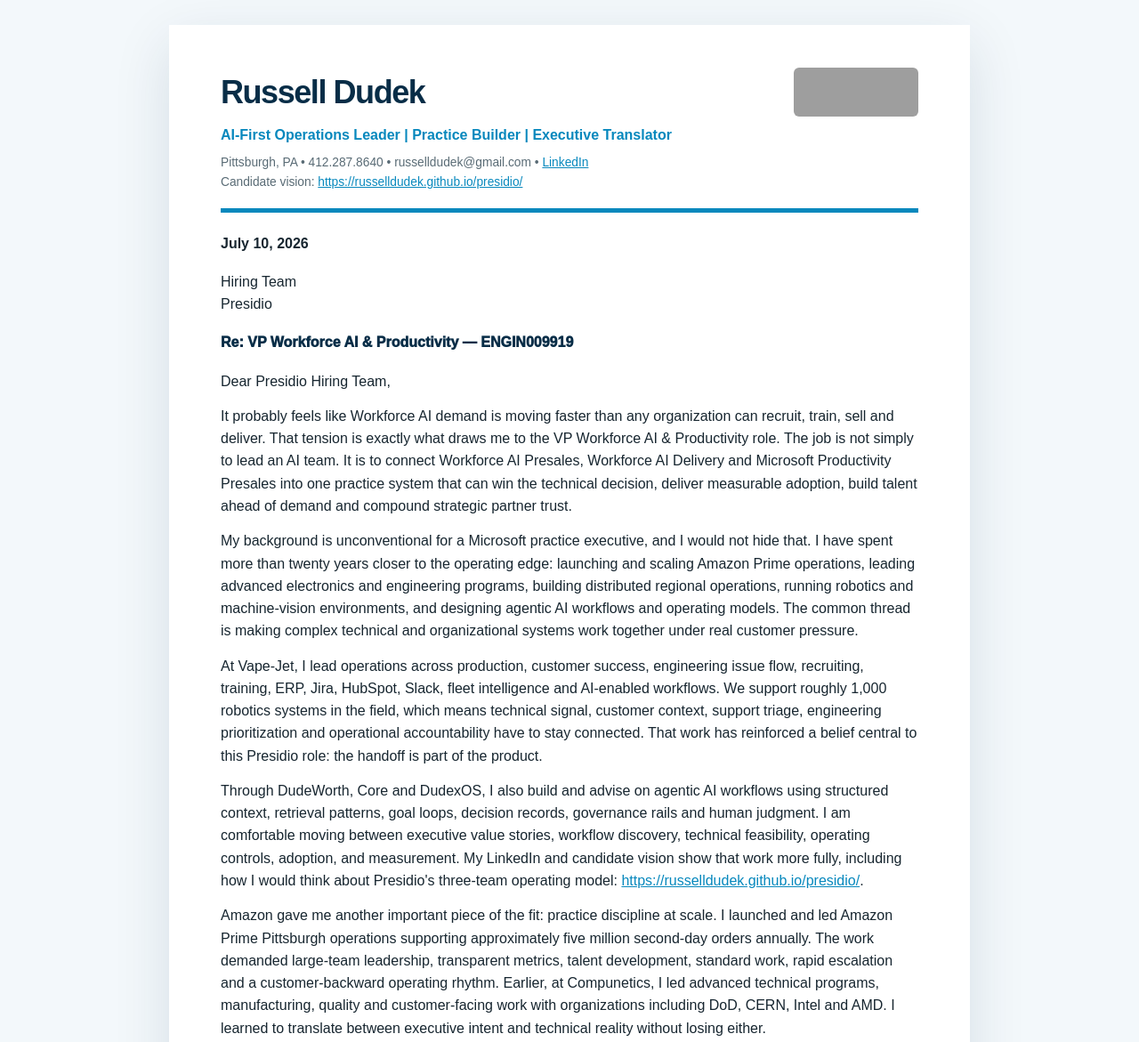
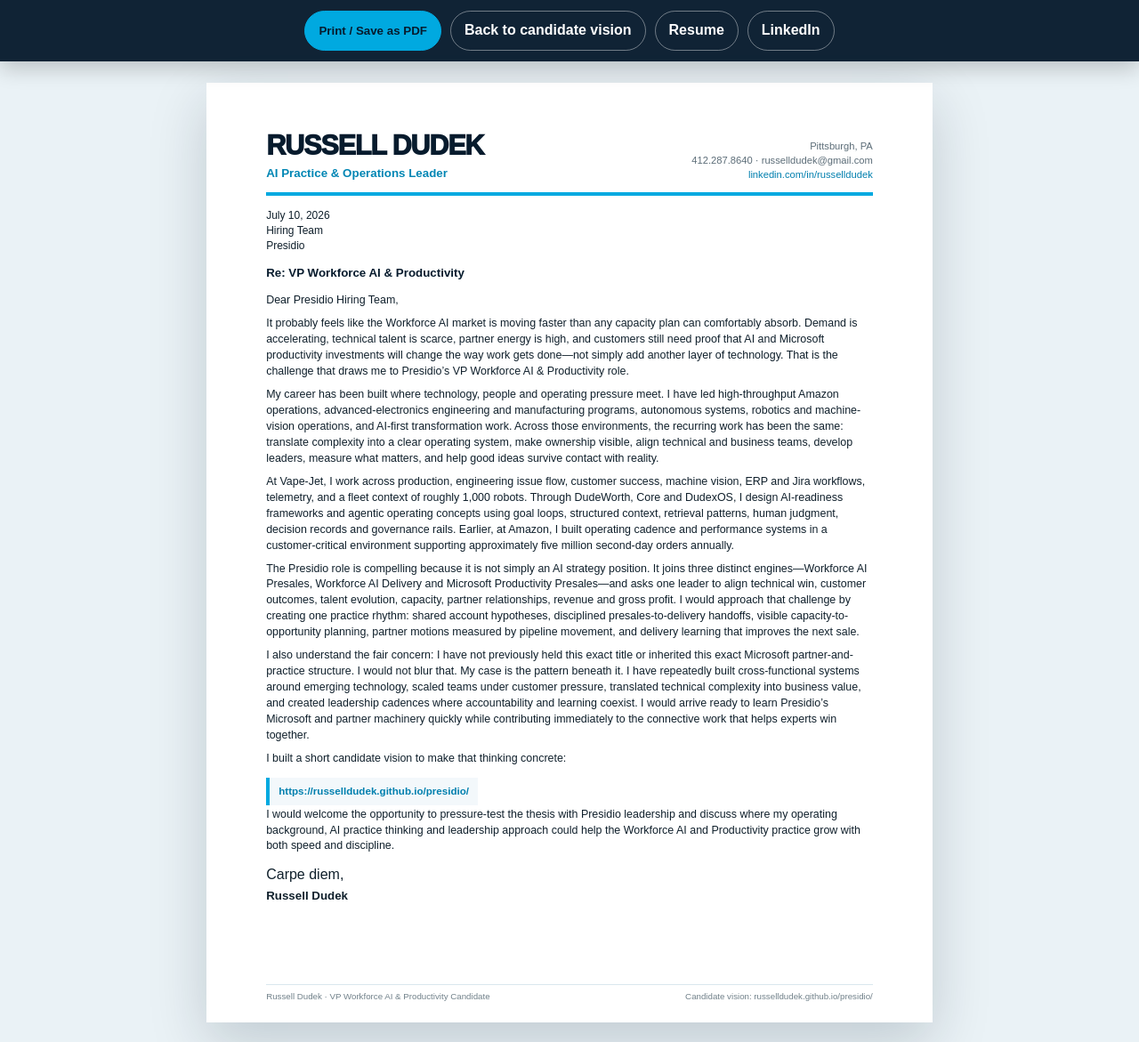
Before and after one commit to russelldudek/presidio, a plain HTML site: page cover-letter.html in a window 1280 px wide. Shown: the top 1171 px of the page at 89% size. Drawn offline with Linux system fonts and the light colour scheme; grey boxes are pictures that could not be loaded.

Commit message:
Replace cover letter loader with polished one-page printable letter

```diff
--- a/cover-letter.html
+++ b/cover-letter.html
@@ -1 +1,74 @@
-<!doctype html><html><head><meta charset="utf-8"><meta name="viewport" content="width=device-width,initial-scale=1"><title>Russell Dudek | Presidio Cover Letter</title><style>body{margin:0;background:#071b2d;color:white;font-family:Arial,sans-serif;display:grid;place-items:center;min-height:100vh}.loading{text-align:center}.mark{width:54px;height:54px;border:5px solid rgba(255,255,255,.18);border-top-color:#00a9e0;border-radius:50%;margin:0 auto 18px;animation:s 1s linear infinite}@keyframes s{to{transform:rotate(360deg)}}</style></head><body><div class="loading"><div class="mark"></div><strong>Loading cover letter…</strong></div><script type="module">const u='https://raw.githubusercontent.com/russelldudek/presidio/main/.deploy/cover_01.txt';const r=await fetch(u);if(!r.ok)throw new Error('Unable to load cover letter');const b64=(await r.text()).replace(/\s/g,'');const bytes=Uint8Array.from(atob(b64),c=>c.charCodeAt(0));const stream=new Blob([bytes]).stream().pipeThrough(new DecompressionStream('gzip'));let html=await new Response(stream).text();html=html.replaceAll('presidio_logo.jpg','https://mms.businesswire.com/media/20221013005091/en/1247950/4/LOGO-Presidio-512-square.jpg');document.open();document.write(html);document.close();</script></body></html>
+<!doctype html>
+<html lang="en">
+<head>
+<meta charset="utf-8"><meta name="viewport" content="width=device-width,initial-scale=1">
+<title>Russell Dudek | Presidio Cover Letter</title>
+<style>
+:root{--navy:#071b2d;--cyan:#00a9e0;--ink:#10202c;--muted:#5c6d78;--line:#d9e7ee;--mist:#f3f8fb}
+*{box-sizing:border-box}body{margin:0;background:#eaf2f6;color:var(--ink);font-family:Arial,Helvetica,sans-serif;line-height:1.43}
+.toolbar{position:sticky;top:0;z-index:10;display:flex;justify-content:center;gap:10px;padding:12px;background:rgba(7,27,45,.96);box-shadow:0 8px 24px rgba(0,0,0,.2)}
+.toolbar button,.toolbar a{border:1px solid rgba(255,255,255,.4);border-radius:999px;padding:10px 15px;background:transparent;color:white;text-decoration:none;font-weight:800;cursor:pointer}
+.toolbar .primary{background:var(--cyan);color:var(--navy);border-color:var(--cyan)}
+.letter{width:8.5in;min-height:11in;margin:24px auto;background:white;padding:.58in .7in .5in;box-shadow:0 22px 60px rgba(7,27,45,.18);position:relative}
+.top{display:grid;grid-template-columns:1fr auto;gap:24px;align-items:end;padding-bottom:12px;border-bottom:4px solid var(--cyan);margin-bottom:14px}
+.name{font-size:23pt;letter-spacing:-.04em;font-weight:950;color:var(--navy);line-height:.95}
+.role{margin-top:7px;font-size:10pt;font-weight:900;color:#0086b4}
+.contact{text-align:right;font-size:8.4pt;color:var(--muted)}
+.contact a{color:#007fae;text-decoration:none}
+.meta{font-size:9pt;margin-bottom:12px}
+.subject{font-size:10pt;font-weight:900;color:var(--navy);margin:10px 0 13px}
+p{font-size:9.35pt;margin:0 0 8px;line-height:1.44}
+.signature{margin-top:12px}.signature strong{font-size:10pt}
+.site-link{display:inline-block;margin:4px 0 2px;padding:7px 10px;background:var(--mist);border-left:4px solid var(--cyan);font-size:8.7pt;font-weight:850}
+.site-link a{color:#007fae;text-decoration:none}
+.footer{position:absolute;left:.7in;right:.7in;bottom:.23in;padding-top:6px;border-top:1px solid var(--line);display:flex;justify-content:space-between;color:#71818a;font-size:7.3pt}
+@media(max-width:900px){.letter{width:100%;min-height:auto;margin:0;padding:24px;box-shadow:none}.top{grid-template-columns:1fr}.contact{text-align:left}.footer{position:static;margin-top:24px}}
+@page{size:letter;margin:0}
+@media print{
+  body{background:white}.toolbar{display:none!important}.letter{width:8.5in;height:11in;min-height:11in;margin:0;padding:.5in .64in .42in;box-shadow:none;overflow:hidden}
+  p{font-size:9.15pt;line-height:1.39;margin-bottom:7px}
+  .top{margin-bottom:11px}.footer{left:.64in;right:.64in;bottom:.17in}
+  a{color:inherit;text-decoration:none}
+}
+</style>
+</head>
+<body>
+<div class="toolbar">
+  <button class="primary" onclick="window.print()">Print / Save as PDF</button>
+  <a href="index.html">Back to candidate vision</a>
+  <a href="resume.html">Resume</a>
+  <a href="https://www.linkedin.com/in/russelldudek" target="_blank" rel="noopener">LinkedIn</a>
+</div>
+
+<main class="letter">
+  <div class="top">
+    <div><div class="name">RUSSELL DUDEK</div><div class="role">AI Practice & Operations Leader</div></div>
+    <div class="contact">Pittsburgh, PA<br>412.287.8640 · russelldudek@gmail.com<br><a href="https://www.linkedin.com/in/russelldudek">linkedin.com/in/russelldudek</a></div>
+  </div>
+
+  <div class="meta">July 10, 2026<br>Hiring Team<br>Presidio</div>
+  <div class="subject">Re: VP Workforce AI & Productivity</div>
+
+  <p>Dear Presidio Hiring Team,</p>
+
+  <p>It probably feels like the Workforce AI market is moving faster than any capacity plan can comfortably absorb. Demand is accelerating, technical talent is scarce, partner energy is high, and customers still need proof that AI and Microsoft productivity investments will change the way work gets done—not simply add another layer of technology. That is the challenge that draws me to Presidio’s VP Workforce AI & Productivity role.</p>
+
+  <p>My career has been built where technology, people and operating pressure meet. I have led high-throughput Amazon operations, advanced-electronics engineering and manufacturing programs, autonomous systems, robotics and machine-vision operations, and AI-first transformation work. Across those environments, the recurring work has been the same: translate complexity into a clear operating system, make ownership visible, align technical and business teams, develop leaders, measure what matters, and help good ideas survive contact with reality.</p>
+
+  <p>At Vape-Jet, I work across production, engineering issue flow, customer success, machine vision, ERP and Jira workflows, telemetry, and a fleet context of roughly 1,000 robots. Through DudeWorth, Core and DudexOS, I design AI-readiness frameworks and agentic operating concepts using goal loops, structured context, retrieval patterns, human judgment, decision records and governance rails. Earlier, at Amazon, I built operating cadence and performance systems in a customer-critical environment supporting approximately five million second-day orders annually.</p>
+
+  <p>The Presidio role is compelling because it is not simply an AI strategy position. It joins three distinct engines—Workforce AI Presales, Workforce AI Delivery and Microsoft Productivity Presales—and asks one leader to align technical win, customer outcomes, talent evolution, capacity, partner relationships, revenue and gross profit. I would approach that challenge by creating one practice rhythm: shared account hypotheses, disciplined presales-to-delivery handoffs, visible capacity-to-opportunity planning, partner motions measured by pipeline movement, and delivery learning that improves the next sale.</p>
+
+  <p>I also understand the fair concern: I have not previously held this exact title or inherited this exact Microsoft partner-and-practice structure. I would not blur that. My case is the pattern beneath it. I have repeatedly built cross-functional systems around emerging technology, scaled teams under customer pressure, translated technical complexity into business value, and created leadership cadences where accountability and learning coexist. I would arrive ready to learn Presidio’s Microsoft and partner machinery quickly while contributing immediately to the connective work that helps experts win together.</p>
+
+  <p>I built a short candidate vision to make that thinking concrete:</p>
+  <div class="site-link"><a href="https://russelldudek.github.io/presidio/">https://russelldudek.github.io/presidio/</a></div>
+
+  <p>I would welcome the opportunity to pressure-test the thesis with Presidio leadership and discuss where my operating background, AI practice thinking and leadership approach could help the Workforce AI and Productivity practice grow with both speed and discipline.</p>
+
+  <div class="signature">Carpe diem,<br><strong>Russell Dudek</strong></div>
+
+  <div class="footer"><span>Russell Dudek · VP Workforce AI & Productivity Candidate</span><span>Candidate vision: russelldudek.github.io/presidio/</span></div>
+</main>
+</body>
+</html>
```
